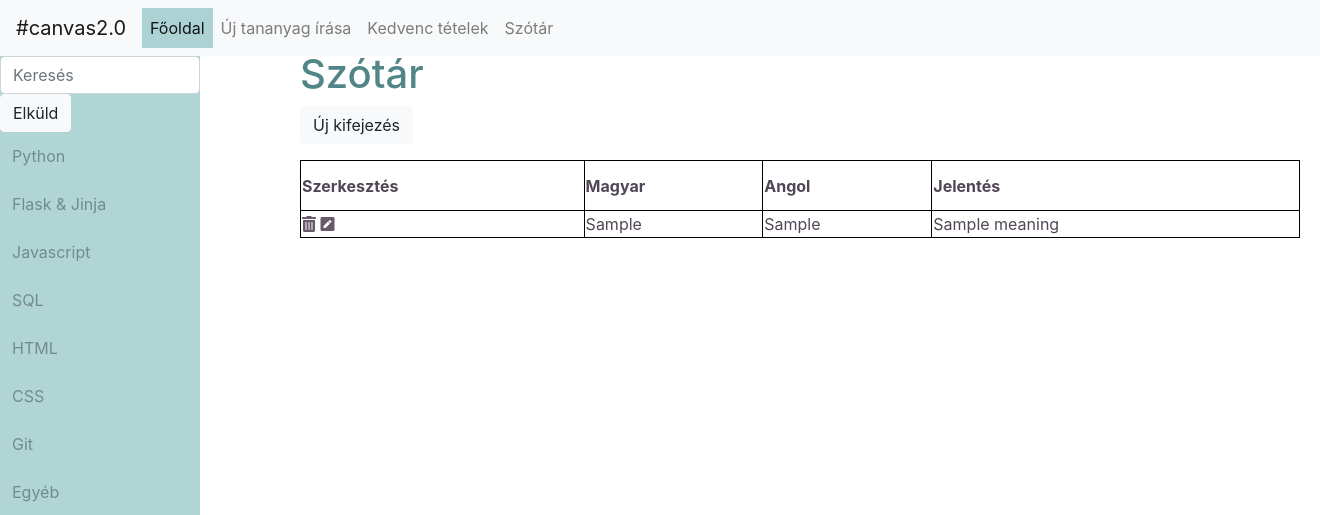
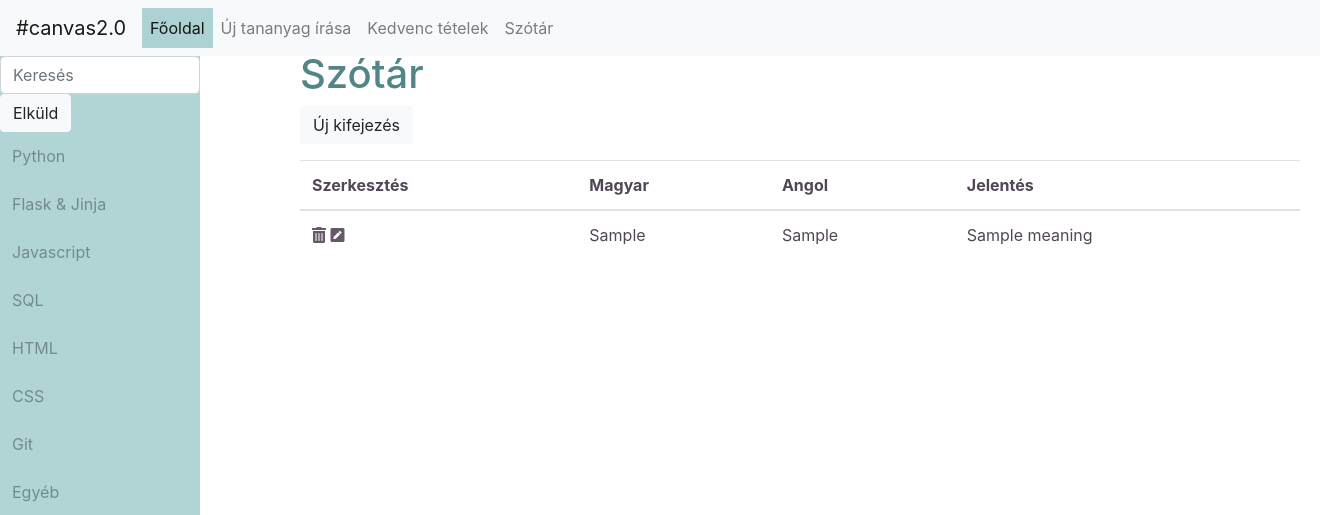
Before and after one commit to nikolettlakos/programming_for_everyone, a Flask app: template templates/dictionary.html in a window 1320 px wide. Shown: the top 515 px of the page. Run offline with Flask 2, Linux system fonts and the light colour scheme; the template is opened without the code that fills it: most values are stand-ins (such as "Sample title", 1, 10 or a date in 2020); some libraries are stand-ins or nearby versions.

Commit message:
Changed table css.

```diff
--- a/static/css/main.css
+++ b/static/css/main.css
@@ -9,19 +9,6 @@ body {
     color: #514655;
 }
 
-table, td, th {
-    border: 1px solid black;
-}
-
-table {
-    border-collapse: collapse;
-    width: 100%;
-}
-
-th {
-    height: 50px;
-}
-
 h1 {
     color: #528586;
 }
--- a/templates/dictionary.html
+++ b/templates/dictionary.html
@@ -3,37 +3,41 @@
     <h1>Szótár</h1>
     <a href="/uj-szo"><button type="button" class="btn btn-light">Új kifejezés</button></a>
     <p>
-       <table id="dictionary">
+       <table class="table">
+            <thead>
                 <tr>
-                <th>
+                    <th scope="col">
                         Szerkesztés
                     </th>
-                <th>
+                    <th scope="col">
                         Magyar
                     </th>
-                <th>
+                    <th scope="col">
                         Angol
                     </th>
-                <th>
+                    <th scope="col">
                         Jelentés
                     </th>
                 </tr>
+            </thead>
                 {% for data in dictionary %}
+            <tbody>
                 <tr>
-                <td>
+                    <td scope="row">
                         <a href="/szotar/{{ data.dictionary_id}}/torles" onclick="confirm('Biztos, hogy törölni szeretnéd?')"><i class="fas fa-trash-alt"></i></a>
                         <a href="/szotar/{{ data.dictionary_id}}/szerkesztes"><i class="fas fa-pen-square"></i></a>
                     </td>
-                <td>
+                    <td scope="row">
                         {{ data.hungarian_word }}
                     </td>
-                <td>
+                    <td scope="row">
                         {{ data.english_word }}
                     </td>
-                <td>
+                    <td scope="row">
                         {{ data.meaning }}
                     </td>
                 </tr>
+            </tbody>
                 {% endfor %}
         </table>
     </p>
```
Lines whose indentation alone changed are shown as unchanged.
